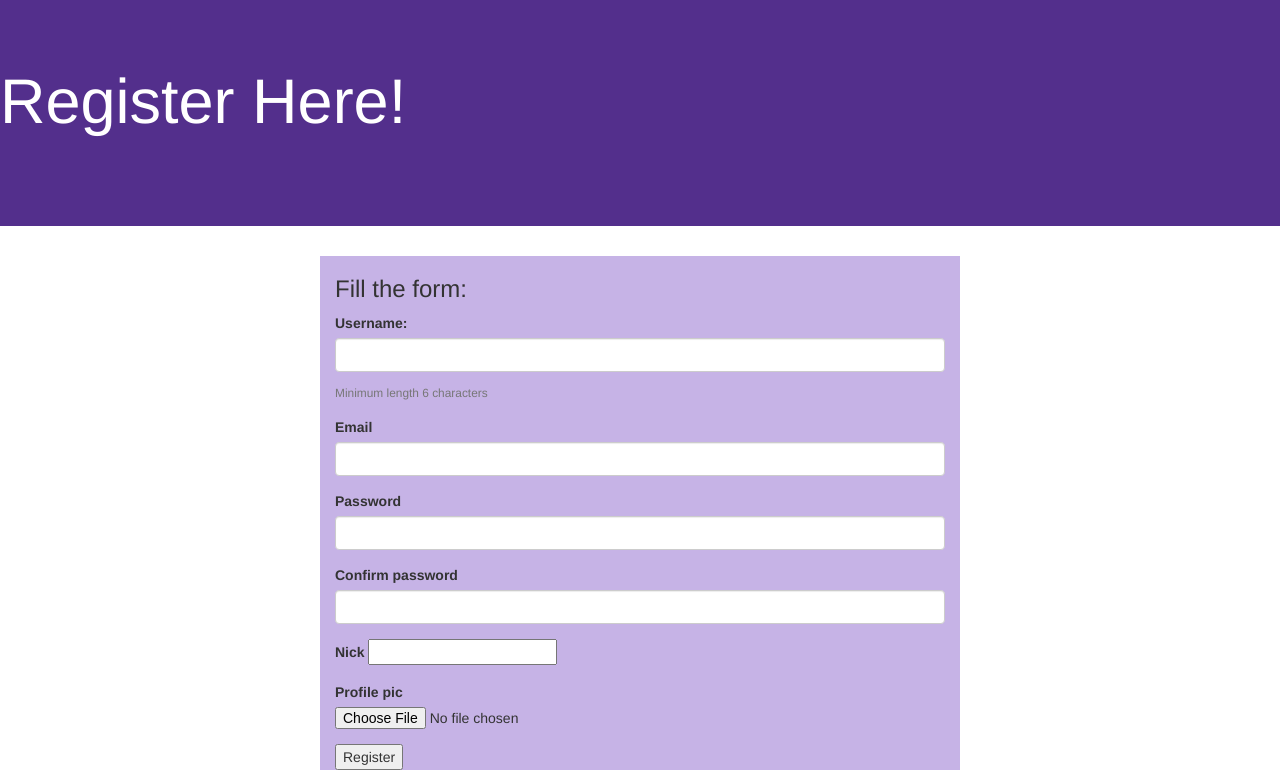
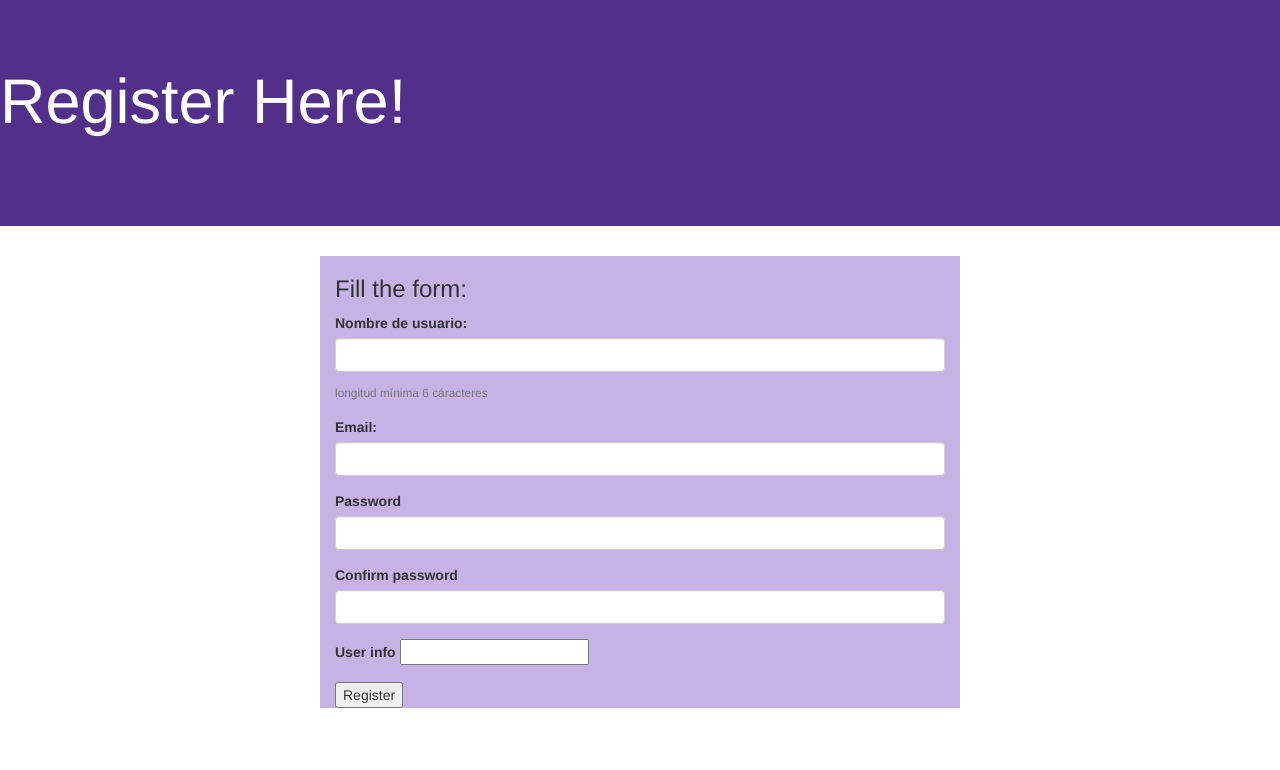
Before and after one commit to ogarthur/betcroquet, a Django app: page /main_app/register/ in a window 1280 px wide. Shown: the part 52-822 px from the top of the page. After the commit the page ends 760 px from the top, so only its background shows below. Run offline with Django 3.2, Linux system fonts and the light colour scheme; parts of the project's set-up code (start-up, migrations or seed data) failed here and were passed over; some libraries are stand-ins or nearby versions.

Commit message:
add simple user register/login

```diff
--- a/main_app/forms.py
+++ b/main_app/forms.py
@@ -5,9 +5,9 @@ from main_app.models             import UserProfileInfo
 from django.utils.translation import gettext as _
 
 
+
 class UserForm(forms.ModelForm):
-    #username = forms.CharField(widget = forms.TextInput(attrs={'class':'form-control',}))
-    email   =  forms.EmailField(widget = forms.EmailInput(attrs={'class':'form-control',}))
+    """ Clase formulario para datos de usuarios basicos"""
     password = forms.CharField(widget = forms.PasswordInput(attrs={'class':'form-control',}))
     confirm_password=forms.CharField(widget=forms.PasswordInput(attrs={'class':'form-control ',}))
 
@@ -16,49 +16,56 @@ class UserForm(forms.ModelForm):
         password = cleaned_data.get("password")
         confirm_password = cleaned_data.get("confirm_password")
         if password != confirm_password:
-            msg = "Passwords are not the same"
+            msg = "Las contraseñas no coinciden"
             self.add_error('password', msg)
-
 
     class Meta():
         model = User
+        msg_required= "Campo obligatorio"
         fields = ('username','email','password','confirm_password')
         labels = {
-            'username': _('Username:'),
+            'username': _('Nombre de usuario:'),
             'email': _('Email:'),
-            'password':  _('Password:'),
-            'confirm_password':    _('Repeat Password:'),
+            'password':  _('Contraseña:'),
+            'confirm_password':    _('Repita contraseña:'),
         }
         help_texts = {
-            'username': _('Minimum length 6 characters'),
-
+            'username': _('longitud mínima 6 cáracteres'),
         }
-
         error_messages = {
             'username': {
-                'required': _("REQUIRED")
+                'max_length': _("Longitud no válida"),
+                'required': _(msg_required)
             },
             'password': {
-                'required': _("REQUIRED")
+                'required': _(msg_required)
             },
             'confirm_password': {
-                'required': _("REQUIRED")
+                'required': _(msg_required)
             },
             'email': {
-                'required': _("REQUIRED")
+                'required': _(msg_required)
             },
         }
         widgets = {
                     'username':  forms.TextInput(attrs={'class':'form-control',}),
+                    'email':forms.EmailInput(attrs={'class':'form-control',}),
+
                 }
-
-
 class UserProfileForm(forms.ModelForm):
-
-    nick        = forms.CharField(required=False)
-    profile_pic = forms.ImageField(required=False)
+    """ Clase formulario detalles adicionales sobre el usuario"""
+    user_info= forms.CharField(required=False)
 
     class Meta():
         model = UserProfileInfo
-        fields = ('nick','profile_pic')
+        fields = ('user_info',)
         exclude = ('user',)
+        widgets = {
+                    'username':  forms.TextInput(attrs={'class':'form-control',}),
+                    'email':forms.EmailInput(attrs={'class':'form-control',}),
+                    'password': forms.PasswordInput(attrs={'class':'form-control',}),
+                    'confirm_password':  forms.PasswordInput(attrs={'class':'form-control',}),
+                }
+        help_texts = {
+            'user_info': _('(No necesario)'),
+        }
--- a/main_app/models.py
+++ b/main_app/models.py
@@ -7,13 +7,14 @@ class UserProfileInfo(models.Model):
 
     user = models.OneToOneField(User, on_delete="cascade")
     #aditional
-    nick            = models.CharField(max_length=200,blank=True)
-    profile_pic     = models.ImageField(upload_to='profile_pics',blank=True)
+    user_info = models.TextField(max_length=500,blank=True)
+
     language = models.CharField(max_length=10,
                                 choices=settings.LANGUAGES,
                                 default=settings.LANGUAGE_CODE)
     def __str__(self):
         return self.user.username
+
 
 class Game(models.Model):
     pass
--- a/main_app/views.py
+++ b/main_app/views.py
@@ -12,9 +12,11 @@ def index(request):
     return render(request,'main_app/index.html')
 
 
+##########################################REGISTRO/LOGIN##################################################
 #REGISTRO
+
 def register(request):
-    print("register")
+
     registered = False
 
     if request.method == "POST":
@@ -28,9 +30,6 @@ def register(request):
             user.save()
             profile = profile_form.save(commit=False)
             profile.user = user
-
-            if 'profile_pic' in request.FILES:
-                profile.profile_pic = request.Files['profile_pic']
             profile.save()
             registered = True
         else:
@@ -38,6 +37,7 @@ def register(request):
     else:
         user_form = UserForm()
         profile_form = UserProfileForm()
+
     return render(request,'main_app/registration.html',
     {'user_form':user_form,
     'profile_form':profile_form,
@@ -58,17 +58,16 @@ def user_login(request):
                 return HttpResponseRedirect(reverse('index'))
 
             else:
-                msg= _("ACCOUNT NOT ACTIVE")
-                return HttpResponse(msg)
+                return HttpResponse("Cuenta no activa")
         else:
             print("Someone tried to login and failed")
             print("Username: {}  with password :{}".format(username,password))
-            msg= _("invalid login deatils supplied")
-            return HttpResponse(msg)
+            return render(request,'main_app/login.html',{'login_error':'Credeenciales no válidos'})
     else:
         return render(request,'main_app/login.html',{})
 
-#
+
+#LOGOUT
 @login_required
 def user_logout(request):
     logout(request)
--- a/templates/main_app/registration.html
+++ b/templates/main_app/registration.html
@@ -2,7 +2,6 @@
 {% load staticfiles %}
 
 {% block content %}
-
 <div class="jumbotron">
   {% if registered %}
     <h1>Thank you for registering!</h1>
@@ -10,10 +9,7 @@
     <h1>Register Here!</h1>
 </div>
 <div class="container registration-conainer">
-
-
     <h3>Fill the form:</h3>
-
     <form enctype="multipart/form-data" method="post">
       {% csrf_token %}
       {% for field in user_form %}
```
Also changed, not shown: db.sqlite3, main_app/migrations/0002_auto_20181121_1913.py (added).
